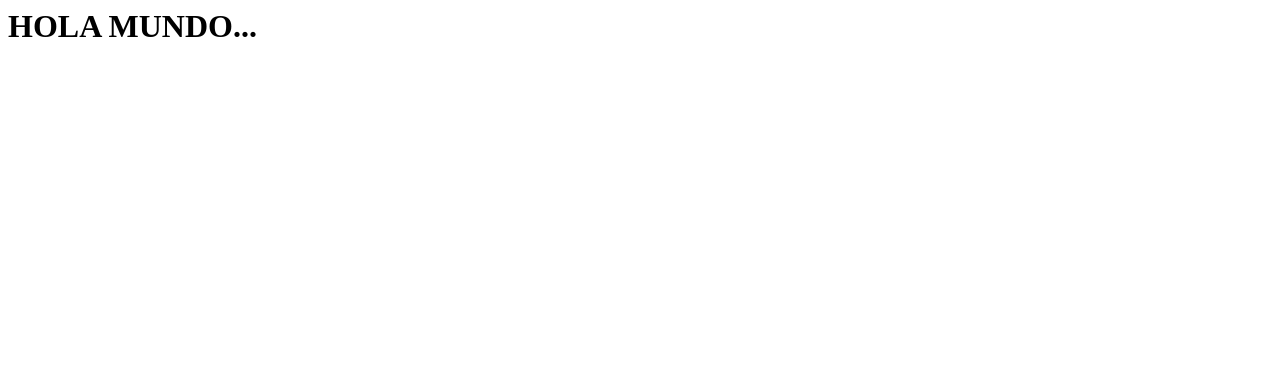
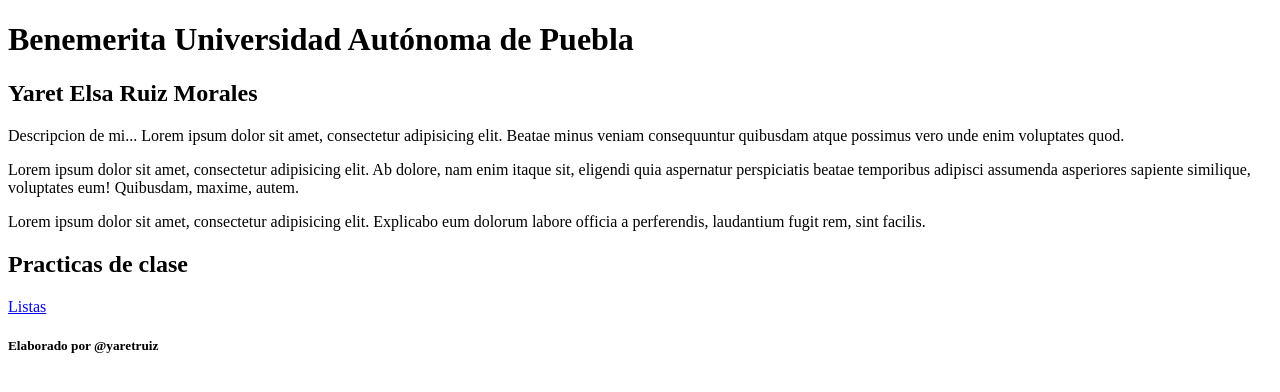
Before and after one commit to yaretruiz/yaretruiz.github.io, a plain HTML site: page index.html in a window 1280 px wide. Drawn offline with Linux system fonts and the light colour scheme.

Commit message:
Modiicado de sitio
Este es la actualizacion

```diff
--- a/index.html
+++ b/index.html
@@ -1,6 +1,30 @@
+<!doctype html>
 <html>
-  <head></head>
-  <body>
-    <h1>HOLA MUNDO...</h1>
-  </body>
+<head>
+    <meta charset="utf-8">
+    <title>Yaret E. Ruiz Morales</title>
+</head>
+
+<body>
+    <header>
+        <h1>Benemerita Universidad Autónoma de Puebla</h1>
+    </header>
+    <nav></nav>
+    <main>
+        <section>
+            <h2>Yaret Elsa Ruiz Morales</h2>
+            <p>Descripcion de mi... Lorem ipsum dolor sit amet, consectetur adipisicing elit. Beatae minus veniam consequuntur quibusdam atque possimus vero unde enim voluptates quod.</p>
+            <p>Lorem ipsum dolor sit amet, consectetur adipisicing elit. Ab dolore, nam enim itaque sit, eligendi quia aspernatur perspiciatis beatae temporibus adipisci assumenda asperiores sapiente similique, voluptates eum! Quibusdam, maxime, autem.</p>
+            <p>Lorem ipsum dolor sit amet, consectetur adipisicing elit. Explicabo eum dolorum labore officia a perferendis, laudantium fugit rem, sint facilis.</p>
+        </section>
+        <secion>
+            <h2>Practicas de clase </h2>
+            <!-- Comentario 1: Agregar lista de enlaces de las practicas-->
+            <a href="html/listas.html">Listas</a>
+        </secion>
+    </main>
+    <footer>
+        <h5>Elaborado por @yaretruiz</h5>
+    </footer>
+</body>
 </html>
```
